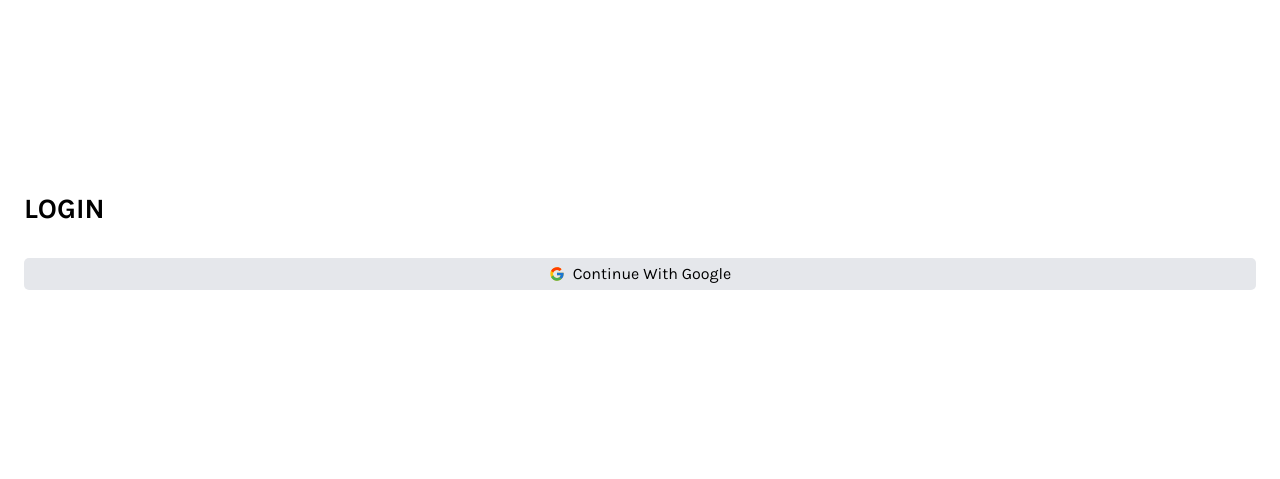
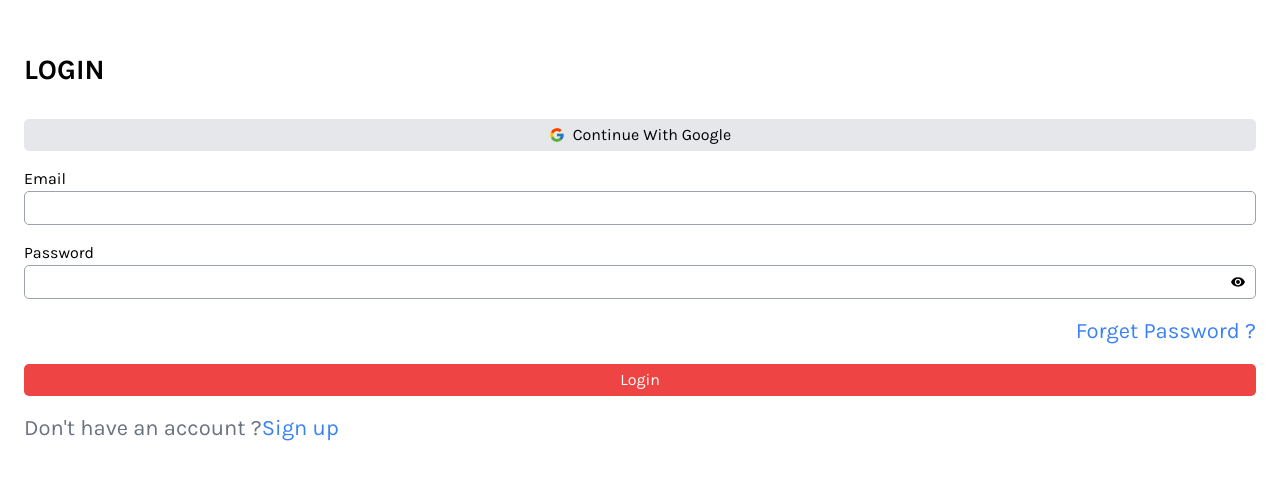
Before and after one commit to Arjun-Jhukal/project-progress-tracker, a Next.js app: page /login in a window 1280 px wide. Shown: the part 147-626 px from the top of the page. Built offline with nearby package versions, Linux system fonts and the light colour scheme; no server answers.

Commit message:
re deplyed the login code

```diff
--- a/src/app/(auth)/login/page.tsx
+++ b/src/app/(auth)/login/page.tsx
@@ -46,7 +46,7 @@ export default function Login() {
 
         <GoogleLoginAuth />
 
-        {/* <form onSubmit={formik.handleSubmit}>
+        <form onSubmit={formik.handleSubmit}>
           <div className="auth__input__field mb-4">
             <label htmlFor="email">Email</label>
             <input type="email" name="email" value={formik.values.email} onChange={formik.handleChange} />
@@ -84,7 +84,7 @@ export default function Login() {
               Sign up
             </Link>
           </p>
-        </form> */}
+        </form>
       </div>
     </div>
   );
```
